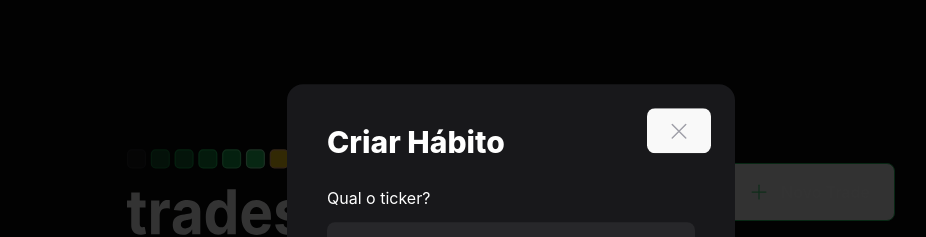
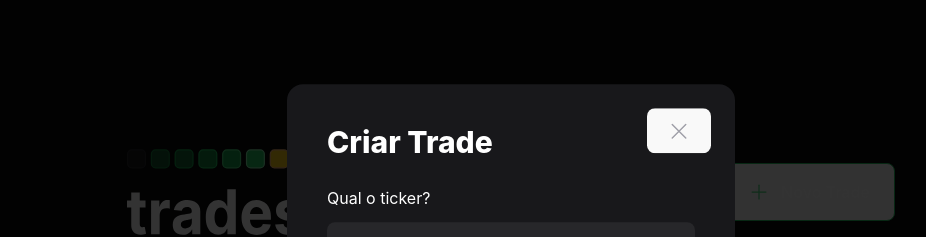
Before and after one commit to hmajr/Trade_Tracker, a React (Vite) app in the folder web/: page / in a window 1280 px wide. Both pictures are taken after a click on the button "Novo Trade". Shown: the top 237 px of the page, without its empty margins (129-1055 px from the left). Built offline with nearby package versions, Linux system fonts and the light colour scheme; no server answers.

Commit message:
Fix Novo Trade name button

```diff
--- a/web/src/components/Header.tsx
+++ b/web/src/components/Header.tsx
@@ -28,7 +28,7 @@ export function Header(){
             </Dialog.Close>
 
             <Dialog.Title className='text-3xl leading-tight font-extrabold'>
-              Criar Hábito
+              Criar Trade
             </Dialog.Title>
 
             <NewTradeForm />
```
